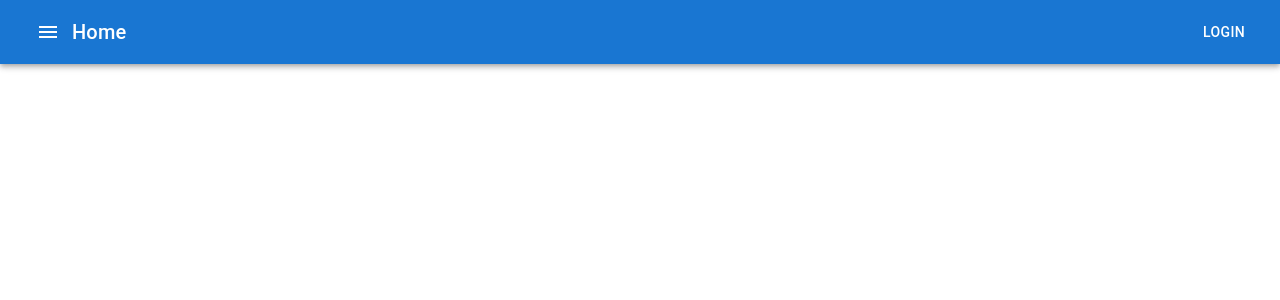
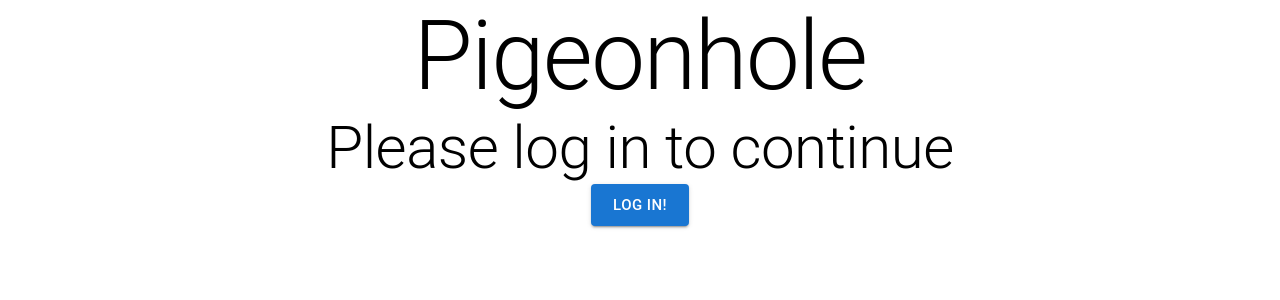
Before and after one commit to SELab-2/UGent-3, a React (Vite) app in the folder frontend/: page /login in a window 1280 px wide. Before the commit this address had no page. Shown: the top 300 px of the page. Built offline with nearby package versions, Linux system fonts and the light colour scheme.

Commit message:
#52 react routing setup

```diff
--- a/frontend/src/App.tsx
+++ /dev/null
@@ -1,20 +0,0 @@
-import { BrowserRouter, Route, Routes } from "react-router-dom";
-import Home from "./pages/home/Home";
-import { Header } from "./components/Header/Header";
-
-/**
- * This component is the main application component that will be rendered by the ReactDOM.
- * @returns - The main application component
- */
-function App(): JSX.Element {
-  return (
-    <BrowserRouter>
-      <Header />
-      <Routes>
-        <Route index element={<Home />} />
-      </Routes>
-    </BrowserRouter>
-  );
-}
-
-export default App;
--- /dev/null
+++ b/frontend/src/error-pages/error-page.tsx
@@ -0,0 +1,16 @@
+import { useRouteError } from "react-router-dom";
+
+export default function ErrorPage() {
+  const error = useRouteError();
+  console.error(error);
+
+  return (
+    <div id="error-page">
+      <h1>Oops!</h1>
+      <p>Sorry, an unexpected error has occurred.</p>
+      <p>
+        <i>{error.statusText || error.message}</i>
+      </p>
+    </div>
+  );
+}
--- a/frontend/src/main.tsx
+++ b/frontend/src/main.tsx
@@ -1,10 +1,33 @@
 import React from 'react'
 import ReactDOM from 'react-dom/client'
-import App from './App.tsx'
 import './stylesheet.css'
+
+import {
+  createBrowserRouter,
+  RouterProvider,
+} from "react-router-dom";
+
+import Root from "./routes/root"
+import ErrorPage from './error-pages/error-page';
+import Login_page from './routes/login';
+
+const router = createBrowserRouter([
+  {
+    path: "/",
+    element: <Root />,
+    errorElement: <ErrorPage />,
+  children: [
+    {
+      path: "login",
+      element: <Login_page/>
+    }
+  ]
+  }
+]);
+
 
 ReactDOM.createRoot(document.getElementById('root')!).render(
   <React.StrictMode>
-    <App />
+    <RouterProvider router={router} />
   </React.StrictMode>,
 )
--- a/frontend/src/pages/student/Home.tsx
+++ b/frontend/src/pages/student/Home.tsx
@@ -1,12 +1,12 @@
 
 /**
- * This component is the home page component that will be rendered when on the index route.
+ * This component is the home page component that will be rendered when on the index route for a student.
  * @returns - The home page component
  */
 export default function Home() {
   return (
     <div>
-      <h1>HomePage</h1>
+      <h1>HomePage student</h1>
     </div>
   );
 }
--- a/frontend/src/pages/teacher/Home.tsx
+++ b/frontend/src/pages/teacher/Home.tsx
@@ -1,12 +1,12 @@
 
 /**
- * This component is the home page component that will be rendered when on the index route.
+ * This component is the home page component that will be rendered when on the index route for a teacher.
  * @returns - The home page component
  */
 export default function Home() {
   return (
     <div>
-      <h1>HomePage</h1>
+      <h1>HomePage teacher</h1>
     </div>
   );
 }
--- /dev/null
+++ b/frontend/src/routes/login.tsx
@@ -0,0 +1,34 @@
+import {
+    Box,
+    Button,
+    Container,
+    Typography
+} from "@mui/material";
+
+/**
+ * This component is the login page component that will be rendered when on the index route and not yet logged in.
+ * @returns - The login page component
+ */
+export default function Login_page() {
+    return (
+        <div>
+        <Container>
+            <div>
+                <Typography variant="h1" display="flex" justifyContent="center">Pigeonhole</Typography>
+            </div>
+            <div>
+                <Typography variant= "h2" display="flex" justifyContent="center">Please log in to continue</Typography>
+            </div>
+            <div>
+                <Box textAlign="center">
+                <Button variant="contained" size="large"
+                onClick={() => {
+                    alert('clicked');
+                }}>
+                Log in!</Button>
+                </Box>
+            </div>
+        </Container>
+        </div>
+    );
+  }
--- /dev/null
+++ b/frontend/src/routes/root.tsx
@@ -0,0 +1,12 @@
+import { Outlet } from "react-router-dom";
+
+export default function Root() {
+    return (
+        <>
+        {/* all the other elements */}
+        <div id="detail">
+          <Outlet />
+        </div>
+      </>
+    );
+  }
```
